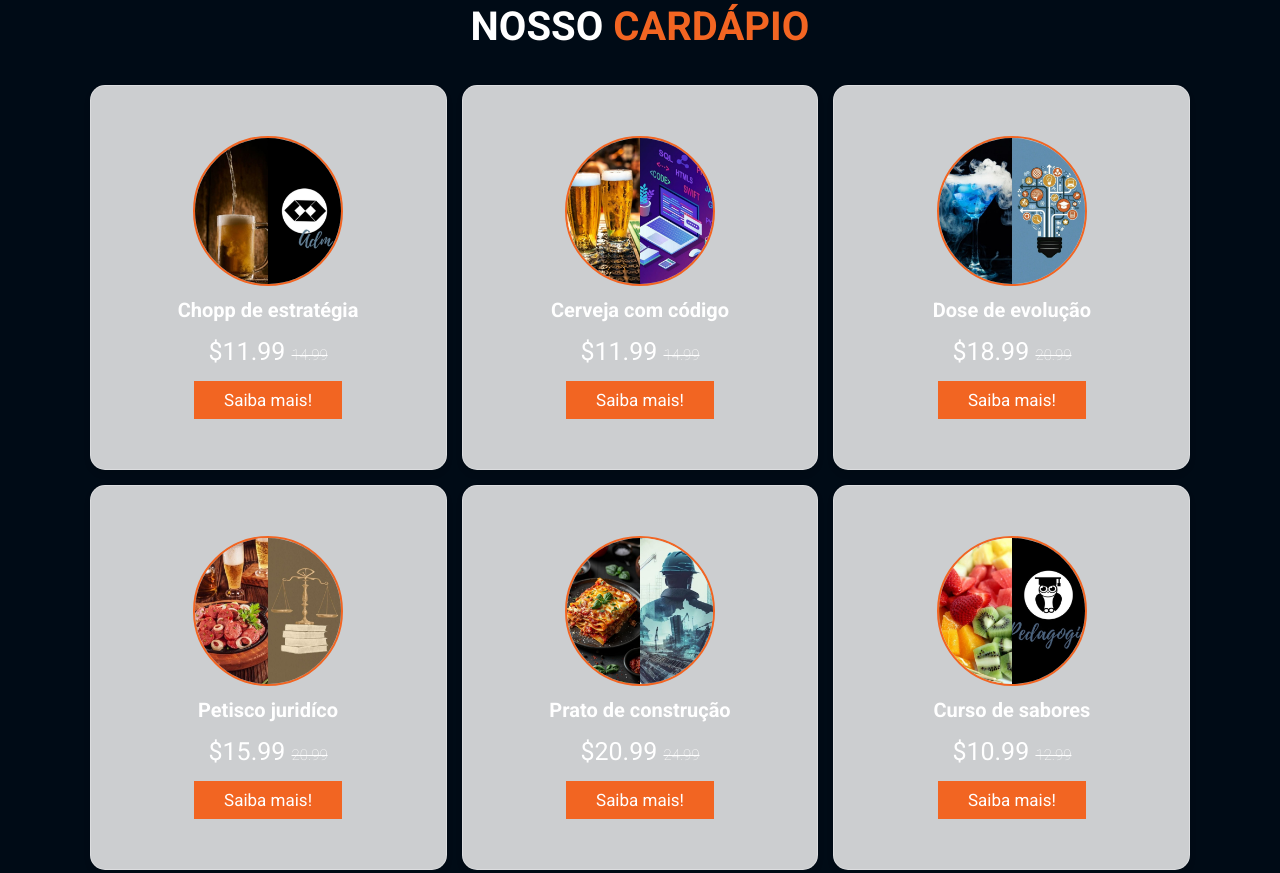
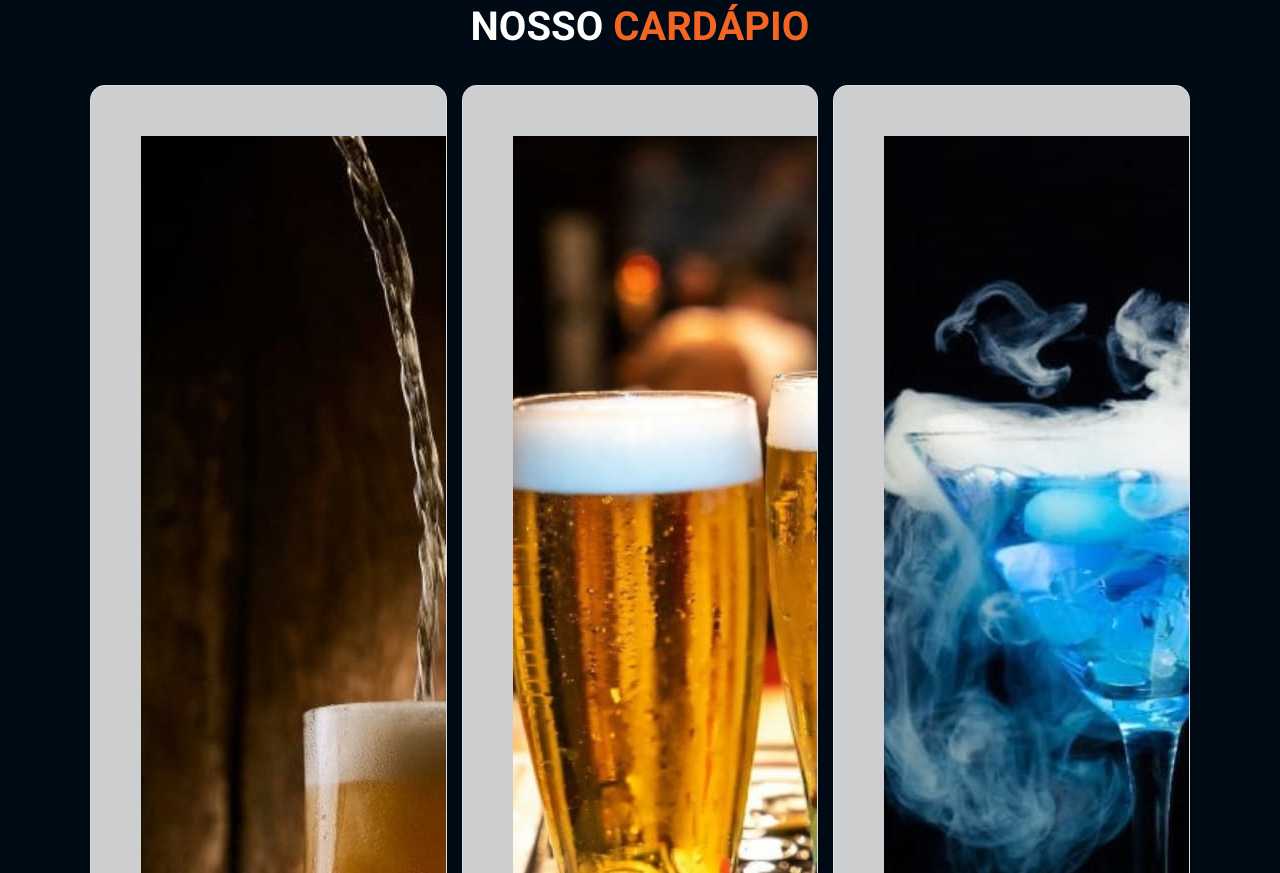
Before and after one commit to SANTOSszZ-dev/SAVOYANOS, a plain HTML site: page index.html in a window 1280 px wide. Shown: the part 1491-2364 px from the top of the page. Drawn offline with Linux system fonts and the light colour scheme.

Commit message:
Update style.css

```diff
--- a/css/style.css
+++ b/css/style.css
@@ -276,13 +276,16 @@ section{
     border:var(--border);
 }
 
-.menu .box img {
-    border-radius: 50%; /* Torna a imagem circular */
-    width: 150px; /* Define a largura */
-    height: 150px; /* Define a altura */
-    object-fit: cover; /* Garante que a imagem preencha o círculo */
-    border: 2px solid var(--main-color); /* (Opcional) Adiciona uma borda */
+.menu .box-container .box {
+    padding: 5rem;
+    text-align: center;
+    border: var(--border); /* Mantém a borda */
+    border-radius: 15px; /* Adiciona arredondamento às bordas */
+    overflow: hidden; /* Garante que o conteúdo interno respeite o arredondamento */
+    box-shadow: 0 4px 6px rgba(0, 0, 0, 0.1); /* (Opcional) Adiciona uma sombra */
+    /* background: rgba(255, 255, 255, 0.8); Remova ou comente esta linha */
 }
+
 
 
 .menu .box-container .box h3{
```
